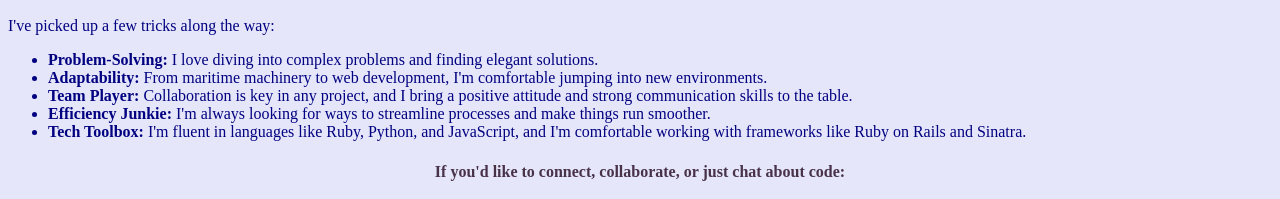
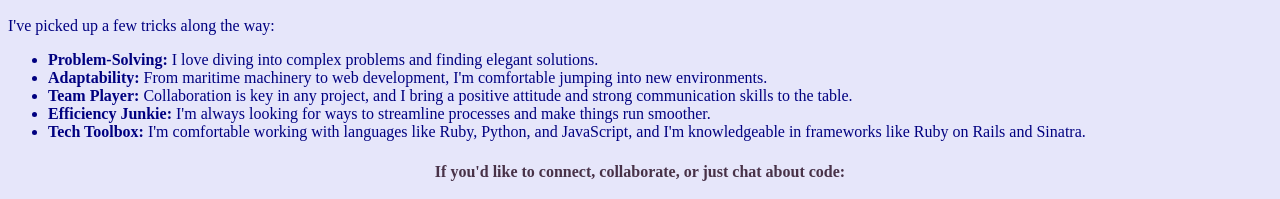
Before and after one commit to fchagasjr/fchagasjr.github.io, a plain HTML site: page _site/index.html in a window 1280 px wide. Shown: the part 801-1000 px from the top of the page. Drawn offline with Linux system fonts and the light colour scheme.

```diff
--- a/_site/index.html
+++ b/_site/index.html
@@ -59,7 +59,7 @@
     <li><strong>Adaptability:</strong> From maritime machinery to web development, I'm comfortable jumping into new environments.</li>
     <li><strong>Team Player:</strong> Collaboration is key in any project, and I bring a positive attitude and strong communication skills to the table.</li>
     <li><strong>Efficiency Junkie:</strong> I'm always looking for ways to streamline processes and make things run smoother.</li>
-    <li><strong>Tech Toolbox:</strong> I'm fluent in languages like Ruby, Python, and JavaScript, and I'm comfortable working with frameworks like Ruby on Rails and Sinatra.</li>
+    <li><strong>Tech Toolbox:</strong> I'm comfortable working with languages like Ruby, Python, and JavaScript, and I'm knowledgeable in frameworks like Ruby on Rails and Sinatra.</li>
 </ul>
 
   </div>
```
Also changed, not shown: 1 other file.
